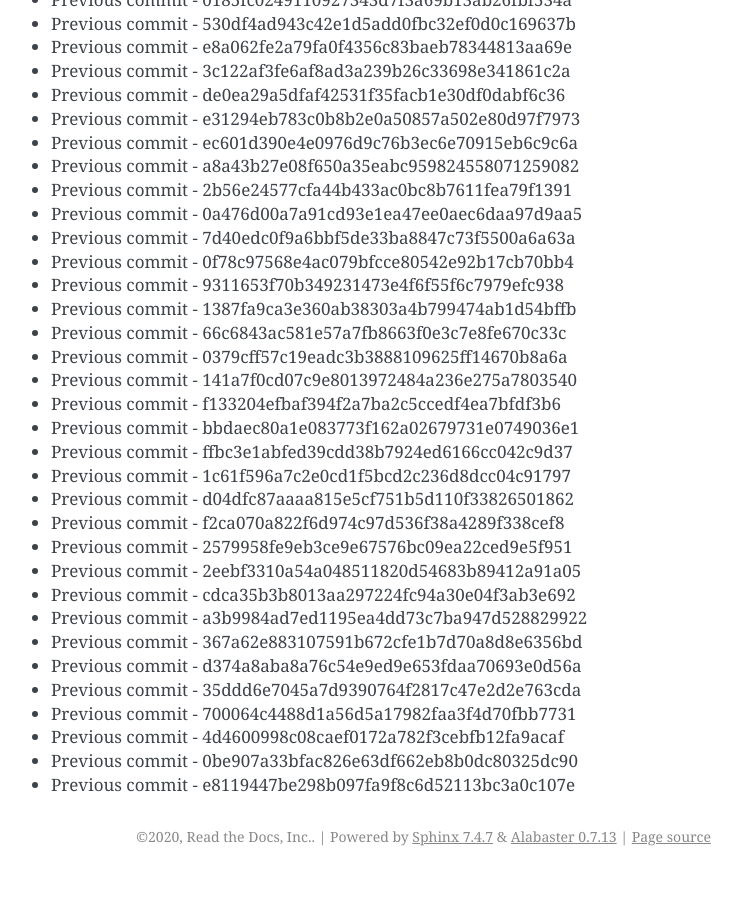
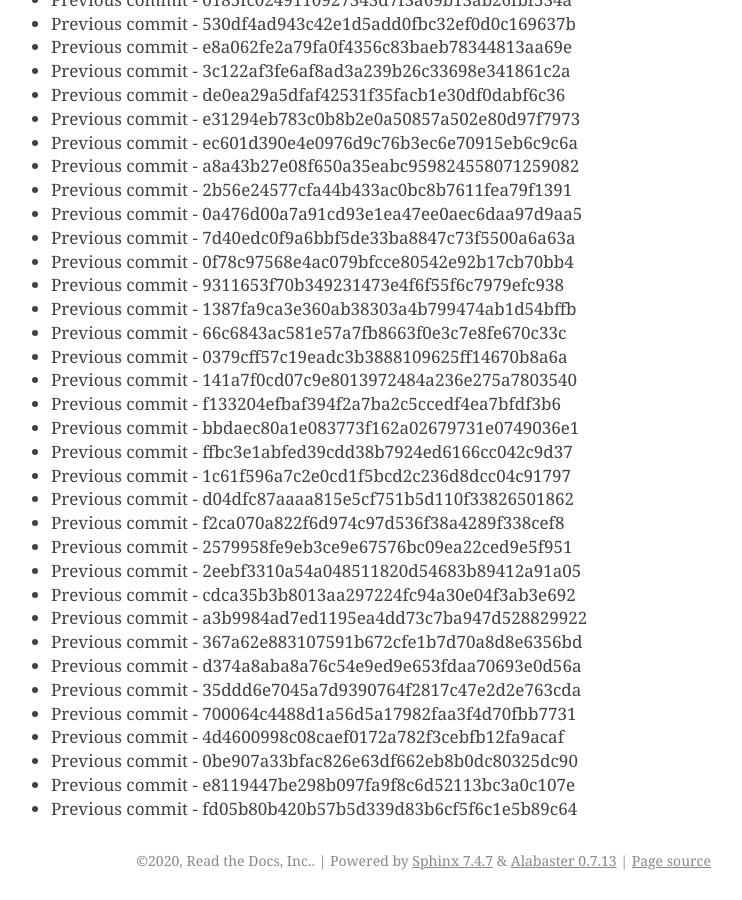
Before and after one commit to readthedocs/rtd-git-stresstest, a Sphinx documentation site: the page built from docs/updates.rst, in a window 1280 px wide and 900 px high, scrolled down 2155 px. Shown: the whole window, without its empty margins (399-1141 px from the left). Built offline with Sphinx 7.4.7, drawn with Linux system fonts in a browser that asks for light colours; before the commit the page ends 3031 px from its top, so only the background shows below that.

Commit message:
Generating commit from previous: fd05b80b420b57b5d339d83b6cf5f6c1e5b89c64

```diff
--- a/docs/updates.rst
+++ b/docs/updates.rst
@@ -122,3 +122,4 @@ It can be tested for any performance characteristics.
 * Previous commit - 4d4600998c08caef0172a782f3cebfb12fa9acaf
 * Previous commit - 0be907a33bfac826e63df662eb8b0dc80325dc90
 * Previous commit - e8119447be298b097fa9f8c6d52113bc3a0c107e
+* Previous commit - fd05b80b420b57b5d339d83b6cf5f6c1e5b89c64
```
